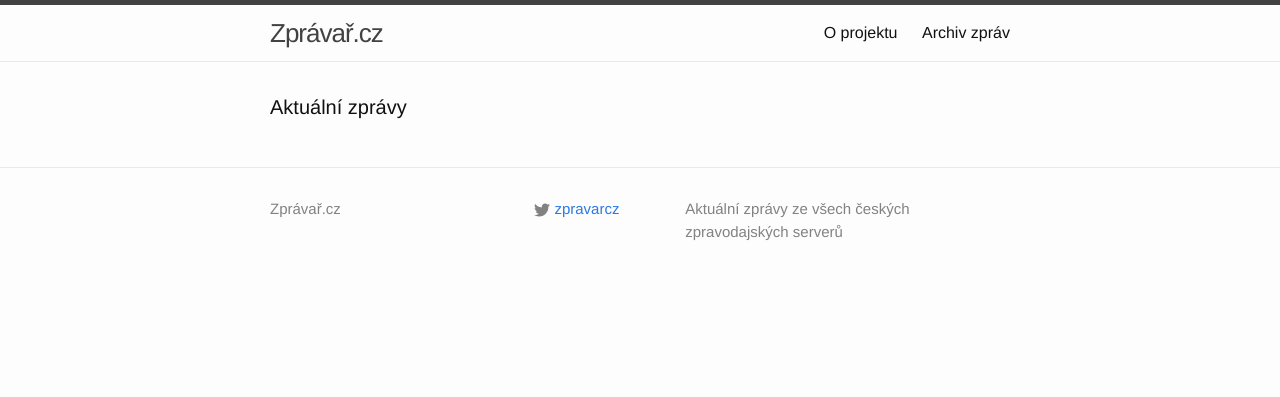
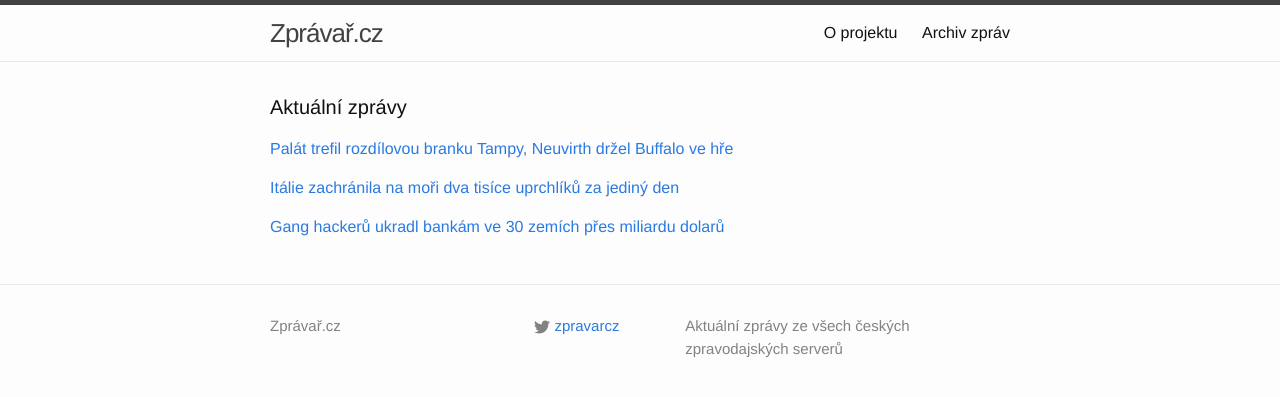
Before and after one commit to adliska/zpravar, a Jekyll site: the page built from index.html, in a window 1280 px wide. Shown: the top 397 px of the page. Built offline with Jekyll 4.4.1, drawn with Linux system fonts in a browser that asks for light colours.

Commit message:
zpravar news update

```diff
--- a/index.html
+++ b/index.html
@@ -5,4 +5,29 @@ layout: default
 <div class="home">
     <h1 class="page-heading">Aktuální zprávy</h1>
 
-</div>
+<p><a href="javascript:;" onclick="toggle_visibility('zpravy0')">Palát trefil rozdílovou branku Tampy, Neuvirth držel Buffalo ve hře</a></p>
+<div id="zpravy0" style="display:none">
+<ul>
+<li><a href=http://hokej.idnes.cz/palat-trefil-rozdilovou-branku-tampy-d8j-/nhl.aspx?c=A150216_071126_nhl_Mkr>Palát trefil rozdílovou branku Tampy, Neuvirth držel Buffalo ve hře - hokej.idnes.cz</a></li>
+<li><a href=http://www.denik.cz/z_domova/palat-po-mesici-skoroval-pripsal-si-vitezny-gol-tampy-20150216.html>Palát po měsíci skóroval, připsal si vítězný gól Tampy - www.denik.cz</a></li>
+<li><a href=http://www.rozhlas.cz/_zprava/palat-vstrelil-vitezny-gol-tampy-skoroval-po-mesicnim-cekani--1455912>Palát vstřelil vítězný gól Tampy, skóroval po měsíčním čekání - www.rozhlas.cz</a></li>
+<li><a href=http://www.sportovninoviny.cz/zpravy/palat-po-mesici-skoroval-pripsal-si-vitezny-gol-tampy/1181877>Palát po měsíci skóroval, připsal si vítězný gól Tampy - www.sportovninoviny.cz</a></li>
+<li><a href=http://sport.aktualne.cz/palat-dal-vitezny-gol-tampy-voracek-tentokrat-nebodoval/r~67f5bad6b59d11e486b9002590604f2e/>Palát dal vítězný gól Tampy, Voráček tentokrát nebodoval - sport.aktualne.cz</a></li>
+</ul>
+</div><p><a href="javascript:;" onclick="toggle_visibility('zpravy1')">Itálie zachránila na moři dva tisíce uprchlíků za jediný den</a></p>
+<div id="zpravy1" style="display:none">
+<ul>
+<li><a href=http://zpravy.aktualne.cz/zahranici/italie-zachranila-na-mori-za-jediny-den-dva-tisice-uprchliku/r~2d798886b5a411e4833a0025900fea04/>Itálie zachránila na moři dva tisíce uprchlíků za jediný den - zpravy.aktualne.cz</a></li>
+<li><a href=http://zpravy.idnes.cz/italie-uprchlici-stredozemni-more-d5w-/zahranicni.aspx?c=A150216_070257_zahranicni_skr>Itálie zachránila na moři za jediný den přes dva tisíce uprchlíků - zpravy.idnes.cz</a></li>
+<li><a href=http://www.novinky.cz/zahranicni/evropa/361754-ve-stredozemnim-mori-zachranili-pres-2000-uprchliku.html>Ve Středozemním moři zachránili přes 2000 uprchlíků - www.novinky.cz</a></li>
+<li><a href=http://www.ceskenoviny.cz/zpravy/zpravy/italske-lode-zachranily-na-mori-za-jeden-den-pres-2000-uprchliku/1181854>Italské lodě zachránily na moři za jeden den přes 2000 uprchlíků - www.ceskenoviny.cz</a></li>
+</ul>
+</div><p><a href="javascript:;" onclick="toggle_visibility('zpravy2')">Gang hackerů ukradl bankám ve 30 zemích přes miliardu dolarů</a></p>
+<div id="zpravy2" style="display:none">
+<ul>
+<li><a href=http://zpravy.idnes.cz/gang-hackeru-ukradl-bankam-pres-miliardu-dolaru-frv-/zahranicni.aspx?c=A150216_072550_zahranicni_skr>Gang hackerů ukradl bankám ve 30 zemích přes miliardu dolarů - zpravy.idnes.cz</a></li>
+<li><a href=http://zpravy.aktualne.cz/zahranici/gang-hackeru-ukradl-bankam-pres-jednu-miliardu-dolaru/r~86db2c42b5a211e498be002590604f2e/>Gang hackerů ukradl bankám přes jednu miliardu dolarů - zpravy.aktualne.cz</a></li>
+<li><a href=http://www.ceskenoviny.cz/zpravy/zpravy/gang-hackeru-ukradl-bankam-pres-miliardu-dolaru-tvrdi-zprava/1181857>Gang hackerů ukradl bankám přes miliardu dolarů, tvrdí zpráva - www.ceskenoviny.cz</a></li>
+<li><a href=http://www.novinky.cz/internet-a-pc/361753-gang-hackeru-ukradl-bankam-miliardu-dolaru.html>Gang hackerů ukradl bankám miliardu dolarů - www.novinky.cz</a></li>
+</ul>
+</div></div>
```
